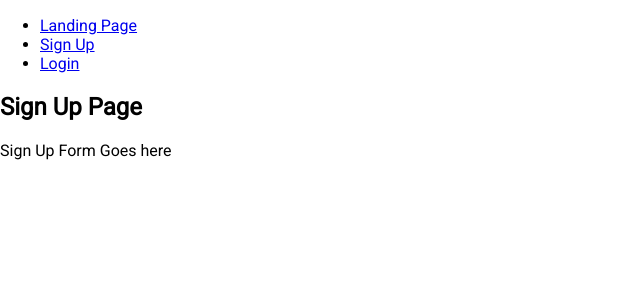
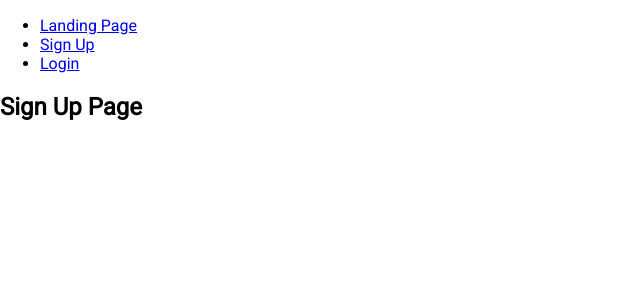
Before and after one commit to olliecroysdill/tempest_client, a React (Create React App) app: page /sign-up in a window 1280 px wide. Shown: the top 300 px of the page, without its empty margins (0-640 px from the left). Built offline with nearby package versions, Linux system fonts and the light colour scheme.

Commit message:
creates skeleton for sign-up form components

```diff
--- a/src/App.js
+++ b/src/App.js
@@ -4,7 +4,7 @@ import "./App.css";
 import Layout from "./layout/Layout";
 import LandingPage from "./pages/LandingPage/LandingPage";
 import LoginPage from "./pages/LoginPage";
-import SignUpPage from "./pages/SignUpPage";
+import SignUpPage from "./pages/SignUpPage/SignUpPage";
 
 function App() {
     return (
--- /dev/null
+++ b/src/pages/SignUpPage/SignUpForm/InputEmail.jsx
@@ -0,0 +1,3 @@
+function InputEmail() {}
+
+export default InputEmail;
--- /dev/null
+++ b/src/pages/SignUpPage/SignUpForm/InputNames.jsx
@@ -0,0 +1,3 @@
+function InputNames() {}
+
+export default InputNames;
--- /dev/null
+++ b/src/pages/SignUpPage/SignUpForm/InputPassword.jsx
@@ -0,0 +1,3 @@
+function InputPassword() {}
+
+export default InputPassword;
--- /dev/null
+++ b/src/pages/SignUpPage/SignUpForm/SignUpForm.jsx
@@ -0,0 +1,5 @@
+function SignUpForm() {
+    return <></>;
+}
+
+export default SignUpForm;
--- a/src/pages/SignUpPage.js
+++ b/src/pages/SignUpPage/SignUpPage.jsx
@@ -1,10 +1,11 @@
 import React from "react";
+import SignUpForm from "./SignUpForm/SignUpForm";
 
 function SignUpPage() {
     return (
         <div>
             <h1>Sign Up Page</h1>
-            <form>Sign Up Form Goes here</form>
+            <SignUpForm />
         </div>
     );
 }
```
